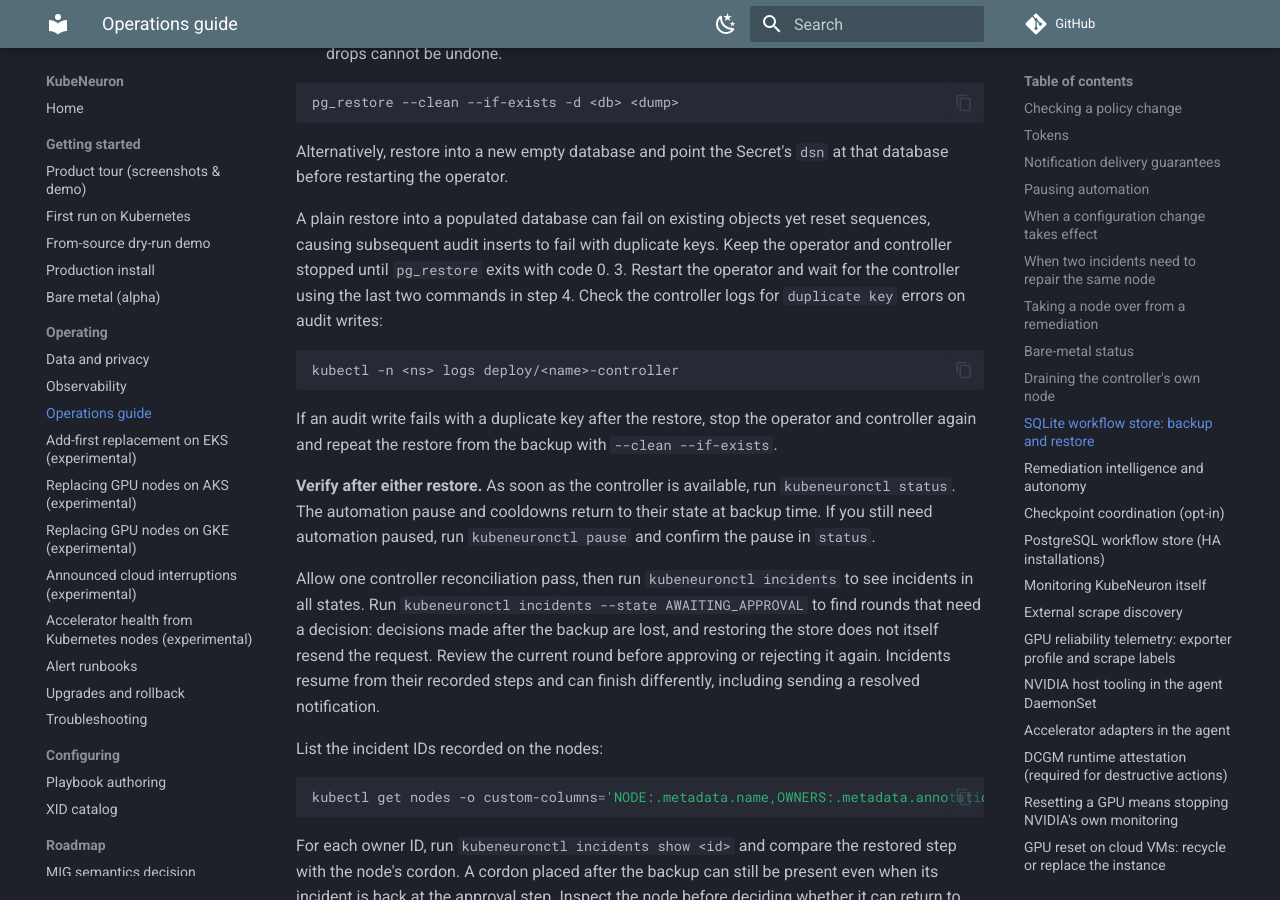
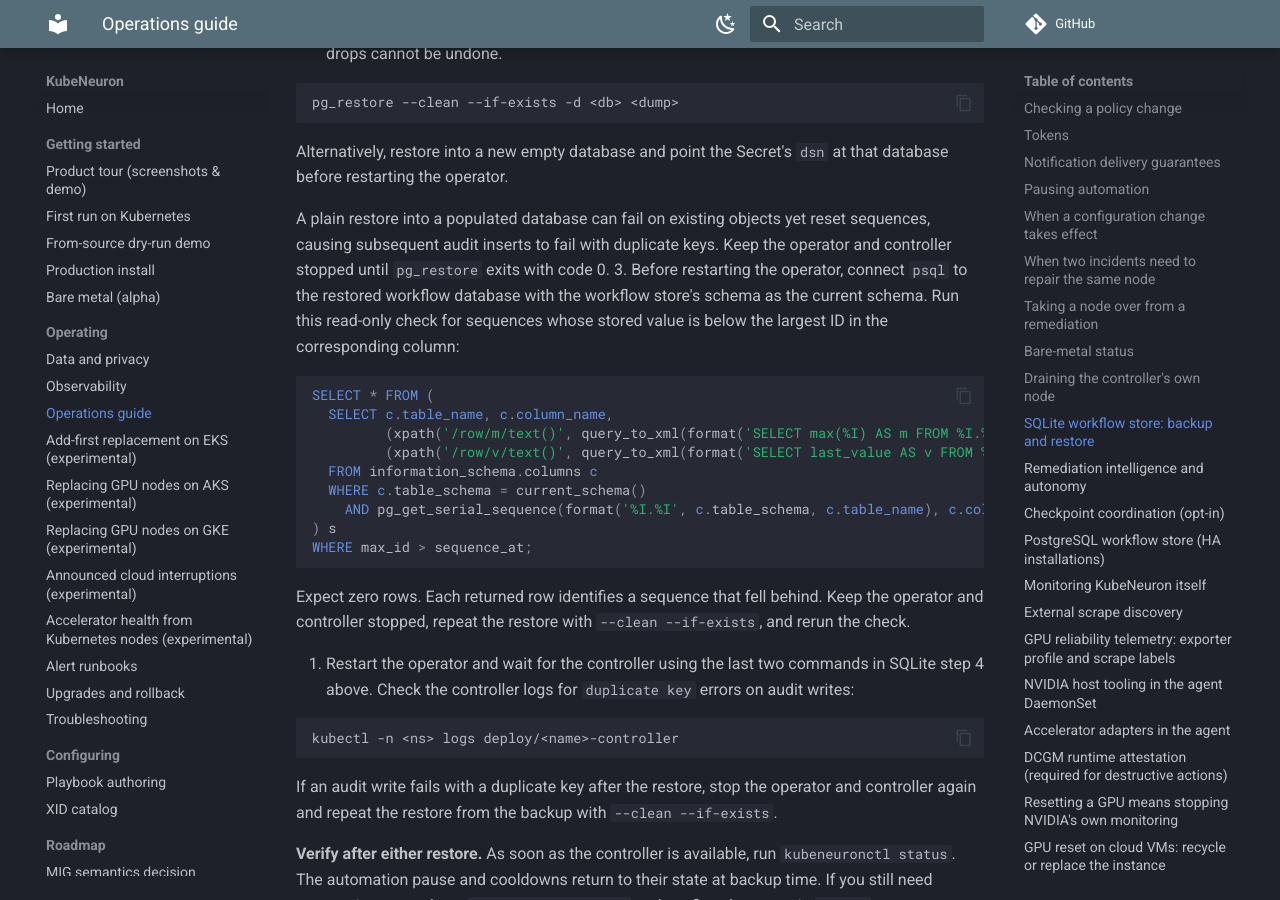
Before and after one commit to kubeneuron/kubeneuron, an MkDocs documentation site: the page built from docs/operations.md, in a window 1280 px wide and 900 px high, scrolled down 8516 px. Built offline with MkDocs 1.6.1 and Material for MkDocs 9.7.7, drawn with Linux system fonts in a browser that asks for light colours; comment, search, counter and statistics services are not loaded.

Commit message:
Check PostgreSQL sequences before restarting after restore
Signed-off-by: Andrii Petruk <andrey.petruk@gmail.com>

````diff
--- a/docs/operations.md
+++ b/docs/operations.md
@@ -398,8 +398,29 @@ details. The same schema-version restriction applies to PostgreSQL.
    reset sequences, causing subsequent audit inserts to fail with duplicate
    keys. Keep the operator and controller stopped until `pg_restore` exits
    with code 0.
-3. Restart the operator and wait for the controller using the last two
-   commands in step 4. Check the controller logs for `duplicate key` errors
+3. Before restarting the operator, connect `psql` to the restored workflow
+   database with the workflow store's schema as the current schema. Run this
+   read-only check for sequences whose stored value is below the largest ID
+   in the corresponding column:
+
+   ```sql
+   SELECT * FROM (
+     SELECT c.table_name, c.column_name,
+            (xpath('/row/m/text()', query_to_xml(format('SELECT max(%I) AS m FROM %I.%I', c.column_name, c.table_schema, c.table_name), false, true, '')))[1]::text::bigint AS max_id,
+            (xpath('/row/v/text()', query_to_xml(format('SELECT last_value AS v FROM %s', pg_get_serial_sequence(format('%I.%I', c.table_schema, c.table_name), c.column_name)), false, true, '')))[1]::text::bigint AS sequence_at
+     FROM information_schema.columns c
+     WHERE c.table_schema = current_schema()
+       AND pg_get_serial_sequence(format('%I.%I', c.table_schema, c.table_name), c.column_name) IS NOT NULL
+   ) s
+   WHERE max_id > sequence_at;
+   ```
+
+   Expect zero rows. Each returned row identifies a sequence that fell behind.
+   Keep the operator and controller stopped, repeat the restore with
+   `--clean --if-exists`, and rerun the check.
+
+4. Restart the operator and wait for the controller using the last two
+   commands in SQLite step 4 above. Check the controller logs for `duplicate key` errors
    on audit writes:
 
    ```sh
````
